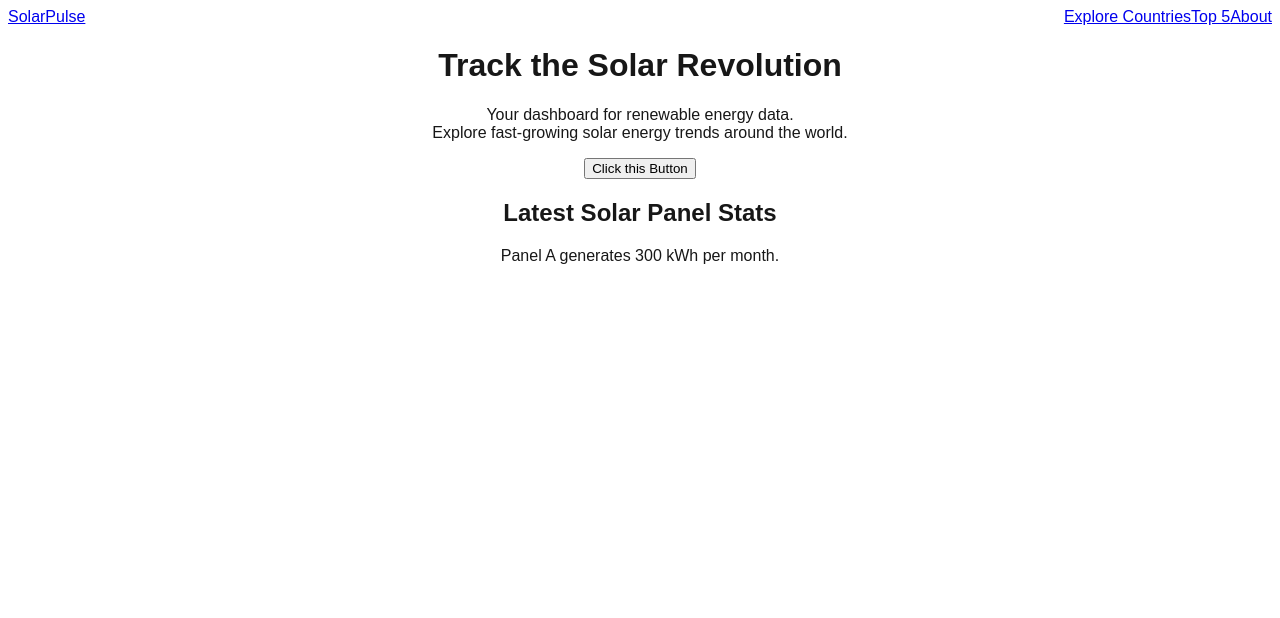
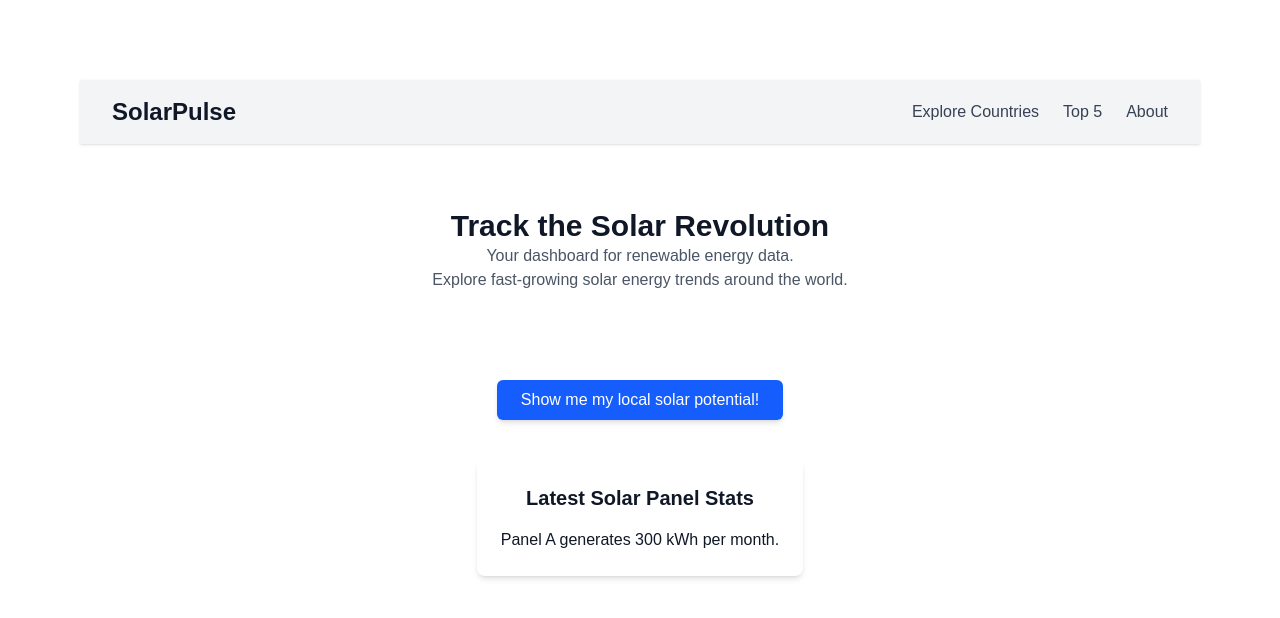
Before and after one commit to ZeroRBK/SolarPulse, a Next.js app: page / in a window 1280 px wide. Shown: the top 618 px of the page. Built offline with nearby package versions, Linux system fonts and the light colour scheme.

Commit message:
Add util and hooks folders to /src. Add useUserLocation hook and setup client-side geolocation handling

```diff
--- a/src/app/page.jsx
+++ b/src/app/page.jsx
@@ -1,9 +1,15 @@
+"use client";
+
+
 import Navbar from "../components/Navbar";
 import Header from "../components/Header";
 import Card from "../components/Card";
 import Button from "../components/Button";
+import { useUserLocation } from "../hooks/useUserLocation";
 
 export default function Home() {
+  const { location, error, requestLocation } = useUserLocation();
+
   return (
     <div className="min-h-screen flex flex-col p-8 sm:p-20 bg-white dark:bg-gray-900 text-gray-900 dark:text-gray-100">
       <Navbar />
@@ -18,7 +24,17 @@ export default function Home() {
             </>
           }
         />
-        <Button>Click this Button</Button>
+        <Button onClick={requestLocation}>Show me my local solar potential!</Button>
+
+        {error && <p className="text-red-500">{error}</p>}
+
+        {location && (
+          <Card title="Your Location">
+            <p>Latitude: {location.latitude.toFixed(4)}</p>
+            <p>Longitude: {location.longitude.toFixed(4)}</p>
+          </Card>
+        )}
+
         <Card title="Latest Solar Panel Stats" className="w-full max-w-xl">
           <p>Panel A generates 300 kWh per month.</p>
         </Card>
--- a/src/components/Button.jsx
+++ b/src/components/Button.jsx
@@ -1,10 +1,11 @@
 export default function Button({ children, onClick }) {
   return (
     <button
-      onClick={onClick}
-      className="mt-4 bg-blue-600 text-white px-6 py-2 rounded-md hover:bg-blue-700 transition"
-    >
-      {children}
-    </button>
+  onClick={onClick}
+  className="mt-4 bg-blue-600 text-white px-6 py-2 rounded-md hover:bg-blue-700 active:bg-blue-800 active:scale-95 shadow-md hover:shadow-lg active:shadow-sm transition-all duration-150 cursor-pointer"
+>
+  {children}
+</button>
+
   );
 }
--- /dev/null
+++ b/src/hooks/useUserLocation.js
@@ -0,0 +1,27 @@
+import { useState } from "react";
+
+export function useUserLocation() {
+  const [location, setLocation] = useState(null);
+  const [error, setError] = useState(null);
+
+  function requestLocation() {
+    if (!navigator.geolocation) {
+      setError("Geolocation not supported");
+      return;
+    }
+    navigator.geolocation.getCurrentPosition(
+      (pos) => {
+        setLocation({
+          latitude: pos.coords.latitude,
+          longitude: pos.coords.longitude,
+        });
+        setError(null);
+      },
+      (err) => {
+        setError(err.message);
+      }
+    );
+  }
+
+  return { location, error, requestLocation };
+}
--- a/src/styles/globals.css
+++ b/src/styles/globals.css
@@ -1,11 +1,9 @@
-@tailwind base;
-@tailwind components;
-@tailwind utilities;
+@import "tailwindcss";
 
+@layer base {
   :root {
     --background: #ffffff;
     --foreground: #171717;
-  /* If you want to define fonts, you can do: */
     --font-sans: 'Geist Sans', Arial, Helvetica, sans-serif;
     --font-mono: 'Geist Mono', monospace;
   }
@@ -18,7 +16,8 @@
   }
 
   body {
-  background: var(--background);
+    background-color: var(--background);
     color: var(--foreground);
     font-family: var(--font-sans);
   }
+}
```
Lines whose indentation alone changed are shown as unchanged.
